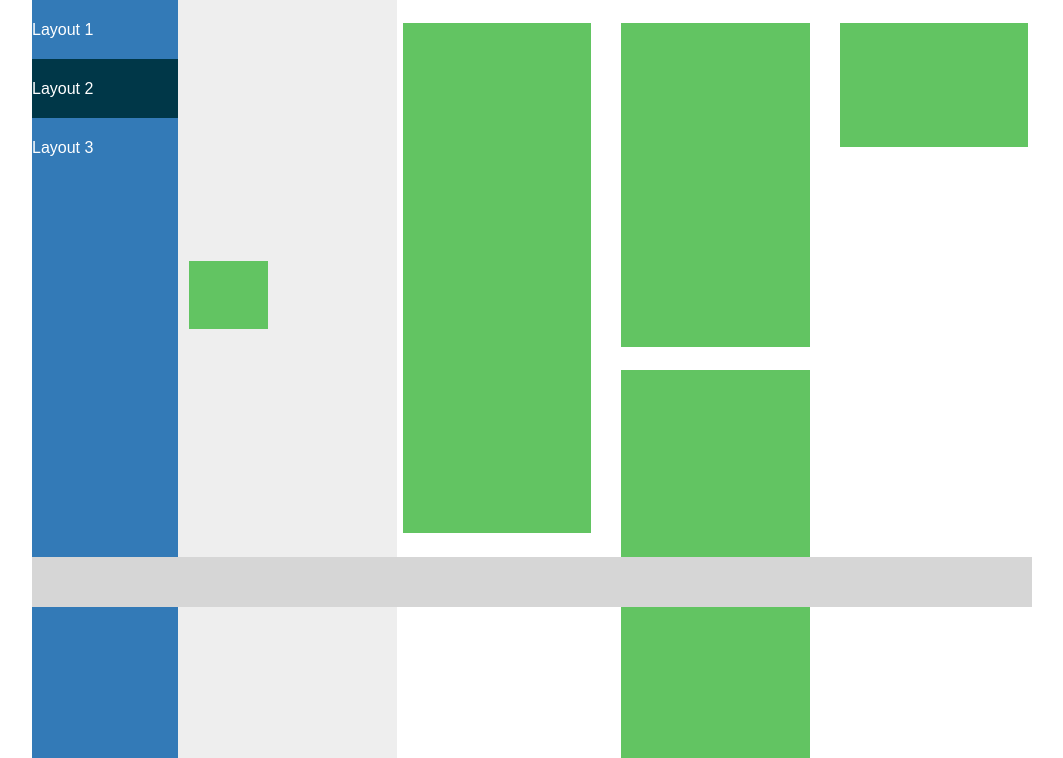
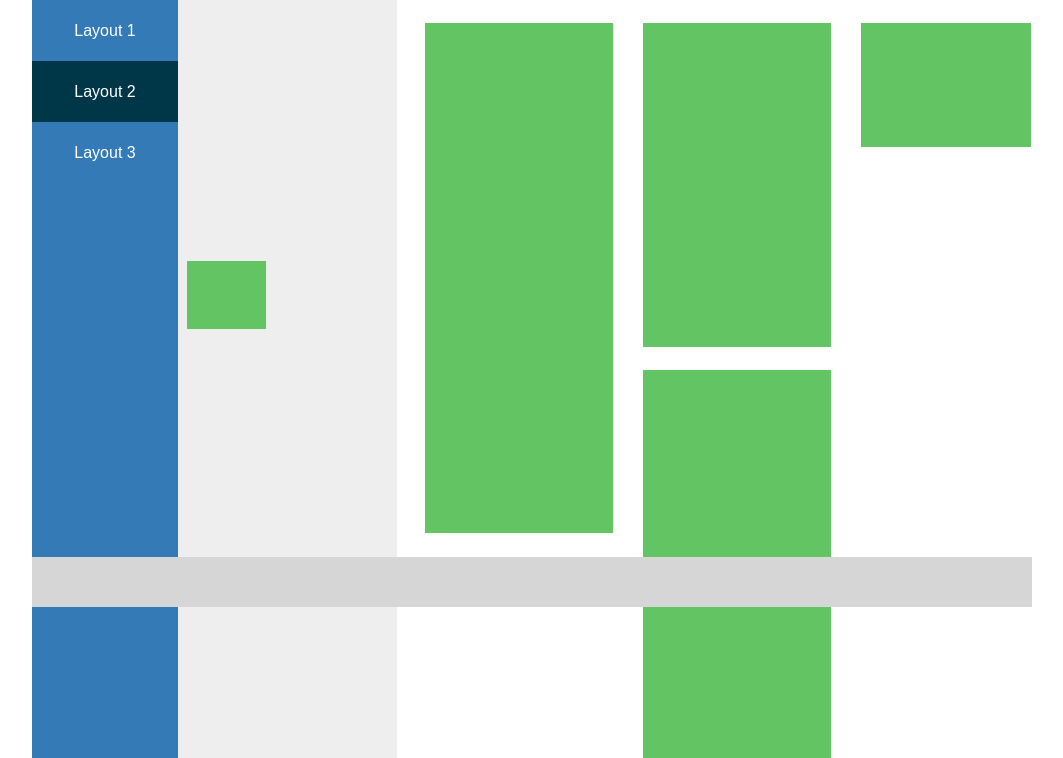
Before and after one commit to atrope/introcloud, a PHP site: page /exercises/ex2/layout2.html in a window 1280 px wide. Shown: the part 193-951 px from the top of the page, without its empty margins (108-1171 px from the left). Run offline with PHP 8.4, Linux system fonts and the light colour scheme.

Commit message:
One CSSto rule them all

```diff
--- a/exercises/ex2/css/style.css
+++ b/exercises/ex2/css/style.css
@@ -1,23 +1,24 @@
-* {
-    margin: 0;
-    padding: 0;
-    font-family: Arial;
-}
-a {
-    text-decoration: none;
-}
+/* When in production Minifying will remove all comments */
+/* Normalizing CSS */
+* {margin: 0;padding: 0;font-family: Arial; }
+a { text-decoration: none; }
+header,footer,main,nav,section,rectangle,side { display: block; }
+/* End Normalizing CSS */
 
-header,
-footer,
-main,
-nav,
-section,
-side {
-    display: block;
-}
+/* Defaults and wrappers*/
 #wrapper {
     max-width: 1000px;
     margin: 0 auto;
+}
+.wrapperinside {
+    width: 92.5%;
+    margin: 0 auto;
+    padding-top: 117px;
+    margin-left: 4.3%;
+}
+main.right .wrapperinside{
+    width: 98.2%;
+    padding-top: 23px
 }
 #logo {
     width: 100%;
@@ -26,73 +27,139 @@ side {
     background-size: 106px 104px;
     display: block;
 }
-header,
-footer {
-    background-color: #d6d6d6;
-}
+header,footer { background-color: #d6d6d6; }
+.clear {clear: both;}
+
+/* End Defaults */
+/* Nav */
 nav {
     height: 61px;
     background-color: #337ab7;
     line-height: 61px;
+    text-align: center;
+
 }
-nav li {
-    display: inline;
-}
+nav li { display: inline; }
 nav li a {
     color: #FFF;
     padding: 12px 86px;
-    margin-left: 32px;
 }
-nav li a.active,
-nav li a:hover {
-    background-color: #003748;
+nav li a.active,nav li a:hover { background-color: #003748; }
+
+nav.left {
+    height: 758px;
+    float: left;
+    width: 14.6%;
 }
-#rects {
+nav.left li a {
+  display: block;
+  padding: 0;
+  margin: 0;
+}
+/* end Nav */
+
+/* Main */
+
+main.right {
+    float: right;
+    width: 85.4%;
+}
+
+section {
     width: 75.5%;
     height: 697px;
 }
+main.right section {
+    width: 74.3%;
+    height: 758px;
+    float: right;
+}
+/* END main */
+/* sidebar */
+side .wrapperinside { max-width: 91.5%; }
+main.right side .wrapperinside { width: 90%; }
+
 side {
     width: 24.5%;
     height: 697px;
     background-color: #EEE;
     float: right;
 }
-#rects .wrapperinside,
-side .wrapperinside {
-    width: 92.5%;
-    margin: 0 auto;
-    padding-top: 117px;
-    margin-left: 4.3%;
+main.right side {
+    width: 25.7%;
+    height: 758px;
+    background-color: #EEE;
+    float: left;
 }
-article {
+
+/*  End Sidebar */
+
+/* Rectangles */
+rectangle {
     margin-bottom: 29px;
     width: 100%;
     background-color: #62c462;
-    display: block;
 }
-#rects .first {
-    height: 119px;
-}
-#rects .second {
-    height: 200px;
-}
-#rects .third {
+rectangle:first-child { height: 119px; }
+rectangle:nth-child(2) { height: 200px; }
+rectangle:nth-child(3) {
     width: 26.1%;
     float: right;
     height: 122px;
 }
-#rects .fourth {
-    display: none;
+rectangle:nth-child(4) { display: none; }
+
+main.right rectangle:first-child { height: 510px; }
+main.right rectangle:nth-child(2) { height: 324px; }
+main.right rectangle:nth-child(3) { height: 388px; }
+main.right rectangle:nth-child(4) {
+    height: 124px;
+    position: absolute;
+    width: 170px;
 }
-side .first {
+side rectangle:first-child {
     width: 82%;
     float: right;
     height: 125px;
     margin-top: 148px;
 }
-side .wrapperinside {
-    max-width: 91.5%;
+
+main.right rectangle {
+    margin-bottom: 23px;
+    width: 30.2%;
+    background-color: #62c462;
+    display: inline-block;
+    margin-right: 30px;
+    float: left;
 }
-footer {
-    height: 50px;
+main.right side rectangle:first-child {
+    width: 40%;
+    height: 68px;
+    margin-top: 238px;
 }
+rectangle.live{
+  width: calc( 100% /3);
+  height: 300px;
+  display: block;
+  float: left;
+  margin: 0;
+}
+rectangle.live.starred{ background: url("../img/white_star.png") no-repeat center;}
+rectangle.live:last-child{background: url("../img/white_plus.png") no-repeat center;}
+/*  End Rectangles */
+
+/* Footer */
+footer { height: 50px; }
+footer.fixed {
+    position: fixed;
+    bottom: 0px;
+    width: 100%;
+    max-width: 1000px;
+}
+/* End Footer */
+/* Init Media queries */
+@media only screen and (max-width: 767px){
+  rectangle { width: 50%;   padding-bottom: 50%;}
+  nav li a { padding: 12px 5%}
+}
+/* End Media queries */
--- a/exercises/ex2/css/style2.css
+++ /dev/null
@@ -1,113 +0,0 @@
-* {
-    margin: 0;
-    padding: 0;
-    font-family: Arial;
-}
-a {
-    text-decoration: none;
-}
-
-header,
-footer,
-main,
-nav,
-section,
-side {
-    display: block;
-}
-#wrapper {
-    max-width: 1000px;
-    margin: 0 auto;
-}
-#logo {
-    width: 100%;
-    height: 193px;
-    background: url("../img/logo.png") no-repeat center;
-    background-size: 106px 104px;
-    display: block;
-}
-header,
-footer {
-    background-color: #d6d6d6;
-}
-nav {
-    height: 758px;
-    background-color: #337ab7;
-    float: left;
-    width: 14.6%;
-}
-nav li {
-    display: inline;
-}
-nav li a {
-    color: #FFF;
-    width: 100%;
-    display: block;
-    height: 59px;
-    line-height: 59px;
-}
-nav li a.active,
-nav li a:hover {
-    background-color: #003748;
-}
-main {
-    float: right;
-    width: 85.4%;
-}
-.clear {
-    clear: both;
-}
-#rects {
-    width: 74.3%;
-    height: 758px;
-    float: right;
-}
-side {
-    width: 25.7%;
-    height: 758px;
-    background-color: #EEE;
-    float: left;
-}
-#rects .wrapperinside,
-side .wrapperinside {
-    width: 98.2%;
-    margin: 0 auto;
-    padding-top: 23px
-}
-side .wrapperinside {
-    width: 90%;
-}
-article {
-    margin-bottom: 23px;
-    width: 30.2%;
-    background-color: #62c462;
-    display: inline-block;
-    margin-right: 30px;
-    float: left;
-}
-#rects .first {
-    height: 510px;
-}
-#rects .second {
-    height: 324px;
-}
-#rects .third {
-    height: 388px;
-}
-#rects .fourth {
-    height: 124px;
-    position: absolute;
-    width: 188px;
-}
-side .first {
-    width: 40%;
-    height: 68px;
-    margin-top: 238px;
-}
-footer {
-    height: 50px;
-    position: fixed;
-    bottom: 0px;
-    width: 100%;
-    max-width: 1000px;
-}
--- a/exercises/ex2/layout2.html
+++ b/exercises/ex2/layout2.html
@@ -2,38 +2,37 @@
 <html>
 
 <head>
-    <meta charset="utf-8">
+    <meta charset="UTF-8"/>
     <title>Exercise 2 - Layout 2</title>
-    <link rel="stylesheet" href="css/style2.css">
+    <link rel="stylesheet" href="css/style.css">
 </head>
-
 <body>
   <div id="wrapper">
     <header>
         <a href="./index.html" id="logo"></a>
     </header>
-    <nav>
+    <nav class="left">
         <li><a href="./index.html">Layout 1</a></li>
         <li><a href="./layout2.html" class="active">Layout 2</a></li>
         <li><a href="./layout3.html">Layout 3</a></li>
     </nav>
-    <main>
+    <main class="right">
         <side>
             <div class="wrapperinside">
-                <article class="first"></article>
+                <rectangle></rectangle>
             </div>
         </side>
-        <section id="rects">
+        <section>
             <div class="wrapperinside">
-                <article class="first"></article>
-                <article class="second"></article>
-                <article class="third"></article>
-                <article class="fourth"></article>
+              <rectangle></rectangle>
+              <rectangle></rectangle>
+              <rectangle></rectangle>
+              <rectangle></rectangle>
             </div>
-        </section>
+        </rectangle>
     </main>
     <div class="clear"></div>
-    <footer></footer>
+    <footer class="fixed"></footer>
   </div>
 </body>
 
```
Also changed, not shown: exercises/ex2/css/style3.css (deleted, +0 -70 lines), exercises/ex2/index.html (+7 -8 lines), exercises/ex2/js/layout3.js (+5 -9 lines), exercises/ex2/layout3.html (+3 -7 lines).
